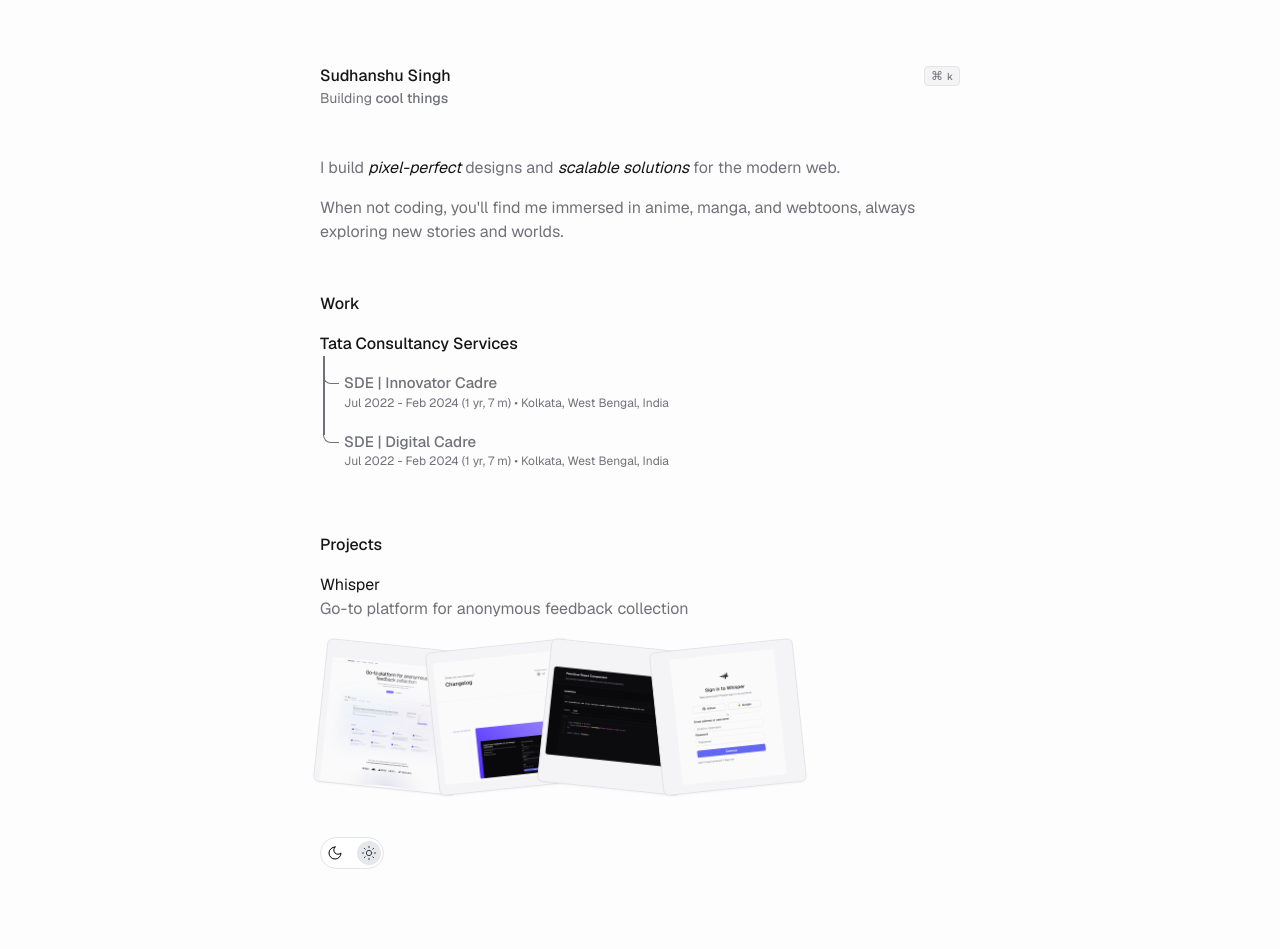
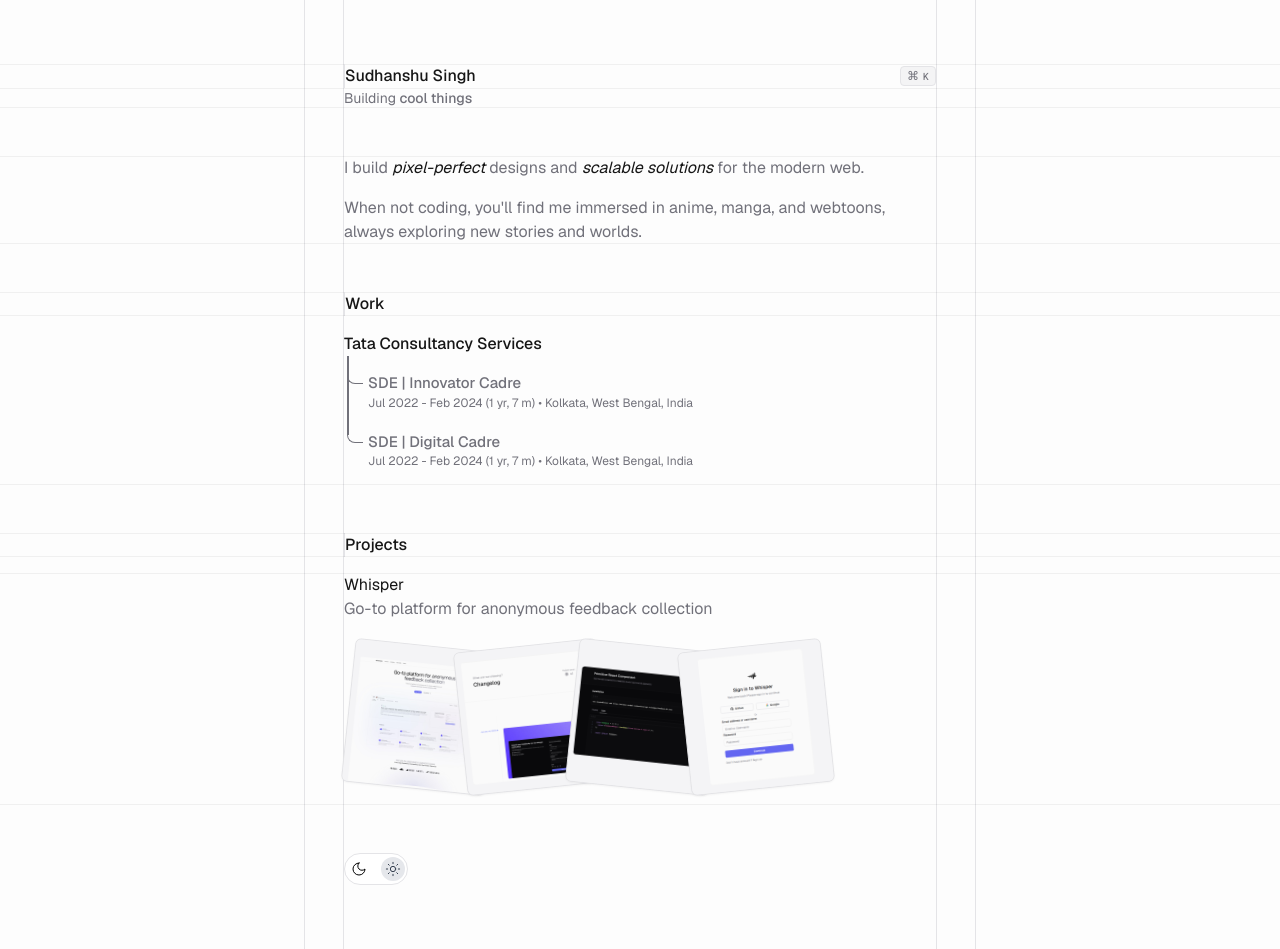
Before and after one commit to sudhanshuxsingh/www, a Next.js app: page / in a window 1280 px wide. Built offline with nearby package versions, Linux system fonts and the light colour scheme; what tailwindcss-content-visibility would draw is missing.

Commit message:
refactor: change ui style utilize grid and pattern component

```diff
--- a/src/app/(home)/page.tsx
+++ b/src/app/(home)/page.tsx
@@ -8,13 +8,20 @@
 
 export default function Home() {
   return (
-    <Container className="grid gap-12">
+    <div className="max-w-[100vw] overflow-x-hidden">
+      <Container className="grid min-h-dvh grid-cols-1 justify-center [--gutter-width:2.5rem]  md:grid-cols-[var(--gutter-width)_minmax(0,var(--breakpoint-2xl))_var(--gutter-width)] px-0">
+        <div className="col-start-1 row-span-full row-start-1 hidden border-x border-x-(--pattern-fg) bg-[image:repeating-linear-gradient(315deg,_var(--pattern-fg)_0,_var(--pattern-fg)_1px,_transparent_0,_transparent_50%)] bg-[size:10px_10px] bg-fixed md:block "></div>
+        <div className="grid gap-12 py-16">
           <Header />
           <About />
           <WorkExperience />
           <Project />
           {/* <FeatureCard /> */}
           <ThemeToggle />
+        </div>
+        <div className="row-span-full row-start-1 hidden border-x border-x-(--pattern-fg) bg-[image:repeating-linear-gradient(315deg,_var(--pattern-fg)_0,_var(--pattern-fg)_1px,_transparent_0,_transparent_50%)] bg-[size:10px_10px] bg-fixed md:col-start-3 md:block "></div>
+
       </Container>
+    </div>
   );
 }
--- a/src/app/(home)/sections/about.tsx
+++ b/src/app/(home)/sections/about.tsx
@@ -1,12 +1,14 @@
 // import FeatureCard from "../../../components/ui/feature-card";
+
+import GridContainer from "@/components/ui/grid-container";
 
 export default function About() {
     return (
-        <div className="text-muted-foreground text-pretty space-y-4">
+        <GridContainer className="text-muted-foreground text-pretty space-y-4 px-2 md:px-0">
             <p>I build <span className="text-foreground italic ">pixel-perfect</span> designs and <span className="text-foreground italic">scalable solutions</span> for the modern web.</p>
             <p>When not coding, you&apos;ll find me immersed in anime, manga, and webtoons, always exploring new stories and worlds. </p>
             {/* <FeatureCard /> */}
-        </div>
+        </GridContainer>
 
     )
 }
--- a/src/app/(home)/sections/header.tsx
+++ b/src/app/(home)/sections/header.tsx
@@ -1,10 +1,12 @@
 import CommandMenu from "@/components/features/command-menu";
+import GridContainer from "@/components/ui/grid-container";
+import PatternContainer from "@/components/ui/pattern-container";
 
 export default function Header() {
     return (
-        <div className="">
-            <div className="cursor-pointer flex items-center gap-2 justify-between">
-                <h1 className="font-medium text-md transition-element">
+        <GridContainer className="">
+            <PatternContainer className="flex items-center gap-4 justify-between relative px-2 md:px-0">
+                <h1 className="font-medium cursor-pointer text-md transition-element">
                     <span className="sr-only">Sudhanshu Singh</span>
                     <span
                         aria-hidden="true"
@@ -26,12 +28,14 @@
                         </span>
                     </span>
                 </h1>
+                <CommandMenu />
+            </PatternContainer>
 
-                <CommandMenu />
-            </div>
-            <p className="text-sm text-muted-foreground">
-                Building <span className="font-medium">cool things</span>
-            </p>
-        </div>
+            <GridContainer direction="to-top" className="px-2 md:px-0">
+                <p className="text-sm text-muted-foreground">
+                    Building <span className="font-medium">cool things</span>
+                </p>
+            </GridContainer>
+        </GridContainer>
     )
 }
--- a/src/app/(home)/sections/project.tsx
+++ b/src/app/(home)/sections/project.tsx
@@ -2,25 +2,32 @@
 import Image from "next/image";
 import { cn } from "@/lib/utils";
 import Link from "next/link";
+import GridContainer from "@/components/ui/grid-container";
+import PatternContainer from "@/components/ui/pattern-container";
+// import div from "@/components/ui/grid-container";
 
 export default function Project() {
     return (
         <div className="">
-            <p className="font-medium mb-4">Projects</p>
+            <GridContainer>
+                <PatternContainer className="px-2 md:px-0">
+                    <p className="font-medium mb-4">Projects</p>
+                </PatternContainer>
+            </GridContainer>
             {
                 projects.map(({ name, description, hasPreview, href, previewDark, previewLight }, i) => {
                     return (
-                        <div className="space-y-6" key={i}>
+                        <GridContainer className="space-y-6 px-2 md:px-0" key={i}>
                             <div className="">
                                 <Link
-                                 href={href}
+                                    href={href}
                                 >
                                     {name}
                                 </Link>
                                 <p className="text-muted-foreground">{description}</p>
                             </div>
                             {
-                                hasPreview ? <div className="flex -space-x-8">
+                                hasPreview ? <div className="flex -space-x-8 px-1 pb-4">
                                     {
                                         previewDark.map((preview, idx) => (
                                             <Link key={idx} className={cn(
@@ -34,7 +41,7 @@
                                     }
                                 </div> : null
                             }
-                        </div>
+                        </GridContainer>
                     )
                 })
             }
--- a/src/app/(home)/sections/work-experience.tsx
+++ b/src/app/(home)/sections/work-experience.tsx
@@ -1,7 +1,15 @@
+import GridContainer from "@/components/ui/grid-container";
+import PatternContainer from "@/components/ui/pattern-container";
+
 export default function WorkExperience() {
     return (
-        <div className="">
+        <GridContainer className="">
+            <GridContainer direction="to-bottom">
+                <PatternContainer className="px-2 md:px-0">
                     <p className="font-medium mb-4">Work</p>
+                </PatternContainer>
+            </GridContainer>
+            <div className="px-2 md:px-0">
                 <div className="flex items-center gap-2">
                     <p className="font-medium">Tata Consultancy Services</p>
                 </div>
@@ -38,5 +46,6 @@
                     </div>
                 </div>
             </div>
+        </GridContainer>
     )
 }
--- a/src/app/layout.tsx
+++ b/src/app/layout.tsx
@@ -18,7 +18,7 @@
   return (
     <html lang="en" suppressHydrationWarning>
       <body className={cn(
-        "min-h-screen bg-background font-sans antialiased py-16",
+        "min-h-screen bg-background font-sans antialiased",
         GeistSans.variable,
         GeistMono.variable,
       )}
--- a/src/components/features/command-menu.tsx
+++ b/src/components/features/command-menu.tsx
@@ -106,7 +106,7 @@
         <>
 
             <kbd className="pointer-events-none inline-flex h-5 select-none items-center gap-1 rounded border bg-muted px-1.5 font-mono text-[10px] font-medium text-muted-foreground opacity-100">
-                <span className="text-xs">⌘</span>k
+                <span className="text-xs">⌘</span>K
             </kbd>
             <CommandDialog open={open} onOpenChange={setOpen}>
                 <CMDK />
```
Lines whose indentation alone changed are shown as unchanged.
